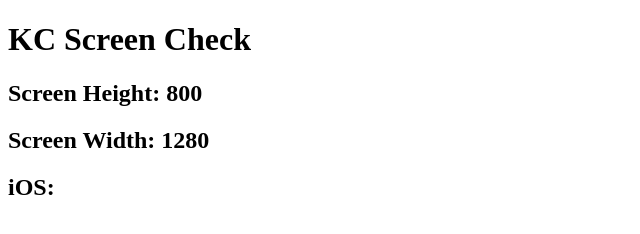
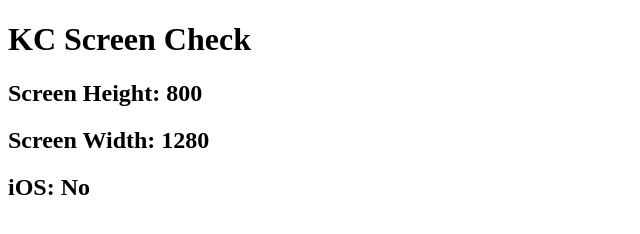
Before and after one commit to ketanrc1990/demo, a plain HTML site: page index.html in a window 1280 px wide. Shown: the full height of the page, 0-640 px from the left. Drawn offline with nearby package versions, Linux system fonts and the light colour scheme.

Commit message:
Update index.html

```diff
--- a/index.html
+++ b/index.html
@@ -12,7 +12,7 @@
     <script>
       $("#h").html($(window).height());
       $("#w").html($(window).width());
-      $("#iOS").html(/iPad|iPhone|iPod/.test(navigator.userAgent || navigator.vendor || window.opera) && !window.MSStream);
+      $("#iOS").html(/iPad|iPhone|iPod/.test(navigator.userAgent || navigator.vendor || window.opera) && !window.MSStream ? "Yes" : "No");
     </script>
 
   </body>
```
